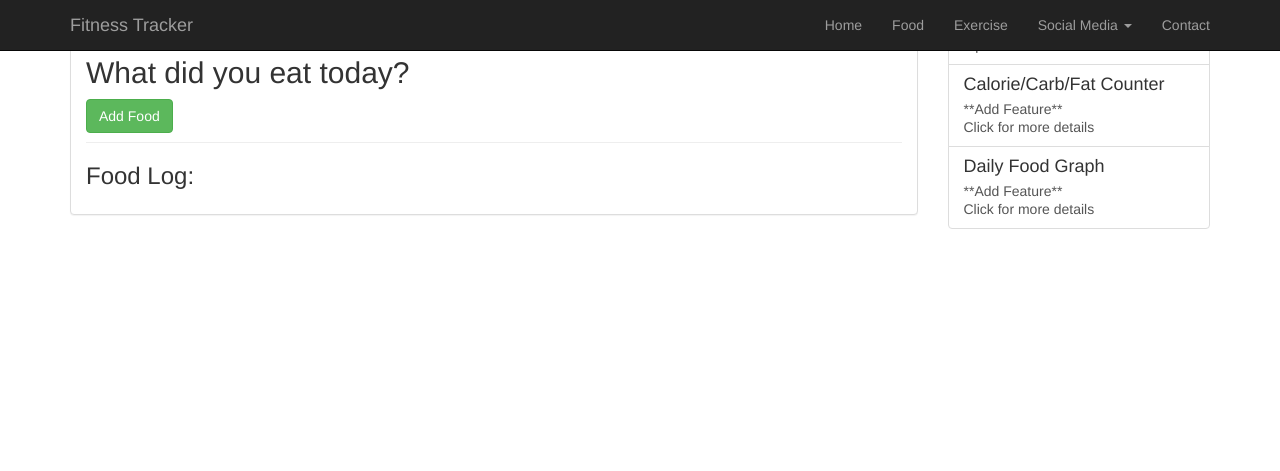
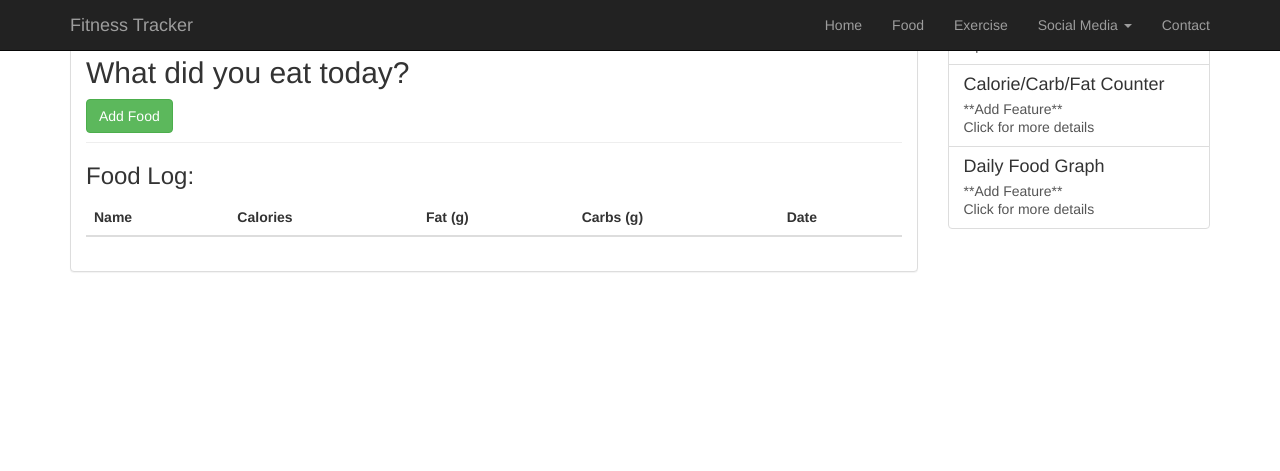
Before and after one commit to JCcalonge6/Fall2014-WebProgramming, a PHP site: page /food.php in a window 1280 px wide. Shown: the top 471 px of the page. Run offline with PHP 8.4, Linux system fonts and the light colour scheme; lists and menus that the app fills with data are empty; some libraries are stand-ins or nearby versions.

Commit message:
Changes
exercise and food: Added table with additions also fixed form to have
proper names.
footer: added additional way to close modal.

```diff
--- a/FitnessTracker/food.php
+++ b/FitnessTracker/food.php
@@ -40,6 +40,23 @@
 							</div>
 
 							<h3>Food Log:</h3>
+							<div class="table-responsive">
+								<table class="table table-striped" id="foodTable">
+									<thead>
+										<tr>
+											<th>Name</th>
+											<th>Calories</th>
+											<th>Fat (g)</th>
+											<th>Carbs (g)</th>
+											<th>Date</th>
+										</tr>
+									</thead>
+									<tbody>
+										<tr>
+										</tr>
+									</tbody>
+								</table>
+							</div>
 						</div>
 					</div>
 				</div>
@@ -51,6 +68,7 @@
 				<div class="modal-content">
 					<form class="form-horizontal">
 						<div class="modal-header">
+							<a class="close" data-dismiss="modal">×</a>
 							<h4>Input the food information:</h4>
 						</div>
 
@@ -58,59 +76,65 @@
 							<div class="form-group">
 								<label for="food-name" class="col-lg-3 control-label">Food Name: </label>
 								<div class="col-lg-9">
-									<input type="text" class="form-control" id="contact-name" placeholder="example: Pizza slice">
+									<input type="text" class="form-control" id="food-name" placeholder="example: Pizza slice">
 								</div>
 							</div>
 							<div class="form-group">
 								<label for="food-calories" class="col-lg-3 control-label">Calories: </label>
 								<div class="col-lg-9">
-									<input type="number" min="0" class="form-control" id="contact-email" placeholder="285">
+									<input type="number" min="0" class="form-control" id="food-calories" placeholder="285">
+								</div>
+							</div>
+							<div class="form-group">
+								<label for="food-fat" class="col-lg-3 control-label">Fat (grams): </label>
+								<div class="col-lg-9">
+									<input type="number" min="0" class="form-control" id="food-fat" placeholder="10">
 								</div>
 							</div>
 							<div class="form-group">
 								<label for="food-carbs" class="col-lg-3 control-label">Carbs (grams): </label>
 								<div class="col-lg-9">
-									<input type="number" min="0" class="form-control" id="contact-email" placeholder="36">
-								</div>
-							</div>
-							<div class="form-group">
-								<label for="food-fat" class="col-lg-3 control-label">Fat (grams): </label>
-								<div class="col-lg-9">
-									<input type="number" min="0" class="form-control" id="contact-email" placeholder="10">
+									<input type="number" min="0" class="form-control" id="food-carbs" placeholder="36">
 								</div>
 							</div>
 						</div>
 
 						<div class="modal-footer">
 							<a class="btn btn-danger" data-dismiss="modal">Cancel</a>
-							<button class="btn btn-success" type="submit">Add Food</a>
-						</div>
-					</form>
-
-					<hr>
-					<form class="form-horizontal">
-						<div class="modal-header">
-							<h4>Search food information:</h4>
-						</div>
-
-						<div class="modal-body">
-							<div class="form-group">
-								<label for="food-name" class="col-lg-3 control-label">Food Name: </label>
-								<div class="col-lg-9">
-									<input type="text" class="form-control" id="contact-name" placeholder="example: Pizza">
-								</div>
-							</div>
-						</div>
-
-						<div class="modal-footer">
-							<button class="btn btn-success" type="button">Search Food</a>
+							<button class="btn btn-success" type="button" onclick="addFood()">Add Food</button>
 						</div>
 					</form>
 				</div>
 			</div>
 		</div>
 
+
 		<script>
-			var apiKey="IgU8GmvNq7t31d5jfM5cPleSeuYI9JGa7CUdzNXW";
+			function addFood()
+			{
+				var table = document.getElementById("foodTable");
+				var d = new Date();
+				var row = table.insertRow(1);
+				var food = row.insertCell(0);
+				var cal = row.insertCell(1);
+				var fat = row.insertCell(2);
+				var carb = row.insertCell(3);
+				var time = row.insertCell(4);
+				food.innerHTML = document.getElementById("food-name").value;
+				cal.innerHTML = document.getElementById("food-calories").value;
+				fat.innerHTML = document.getElementById("food-fat").value;
+				carb.innerHTML = document.getElementById("food-carbs").value;
+				time.innerHTML = d.toDateString();
+				$('#food_in').modal('hide');
+				$('#food_in').on('hidden.bs.modal', function (e) {
+					$(this)
+					.find("input,textarea,select")
+					.val('')
+					.end()
+					.find("input[type=checkbox], input[type=radio]")
+					.prop("checked", "")
+					.end();
+					})
+			}
 		</script>
 		<?php include_once("footer.html"); ?>
--- a/FitnessTracker/footer.html
+++ b/FitnessTracker/footer.html
@@ -9,6 +9,7 @@
 				<div class="modal-content">
 					<form class="form-horizontal">
 						<div class="modal-header">
+							<a class="close" data-dismiss="modal">×</a>
 							<h4>Contact Jhonathan Calonge</h4>
 						</div>
 
```
Also changed, not shown: FitnessTracker/exercise.php (+54 -6 lines).
